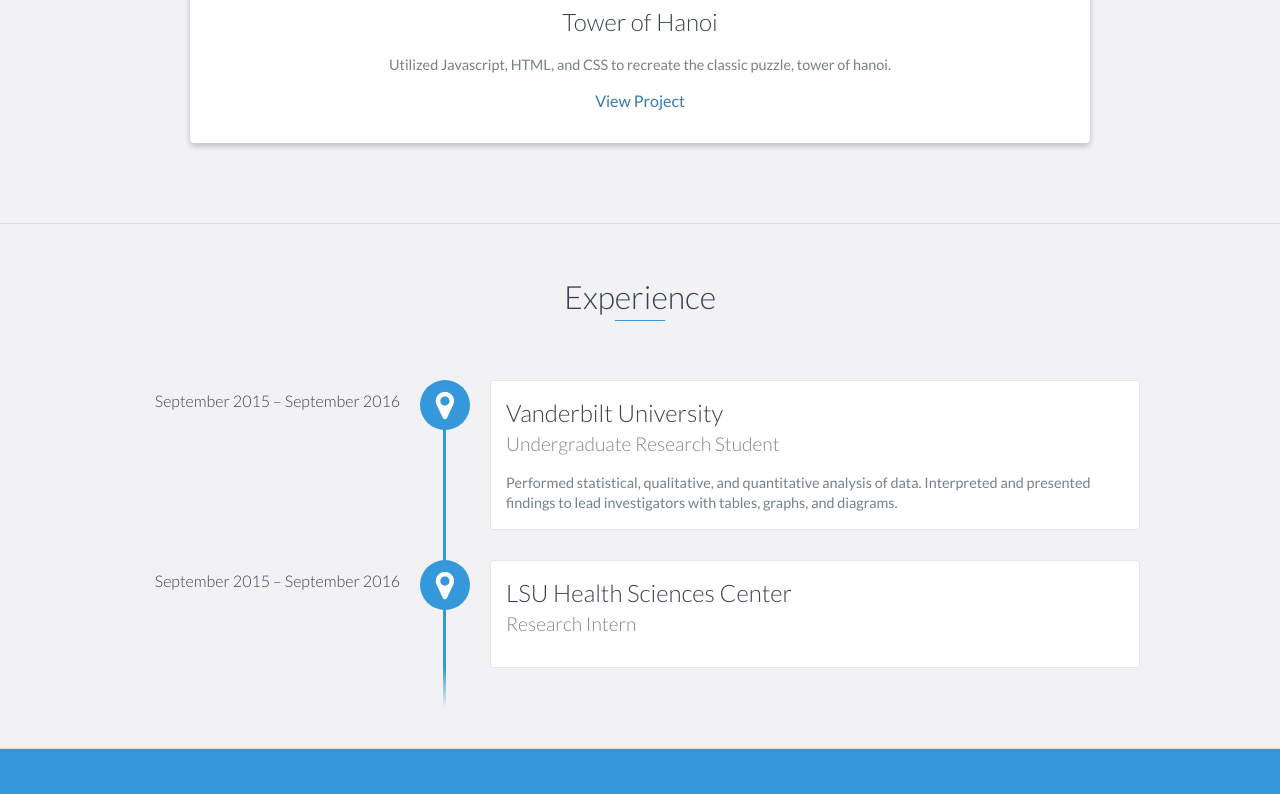
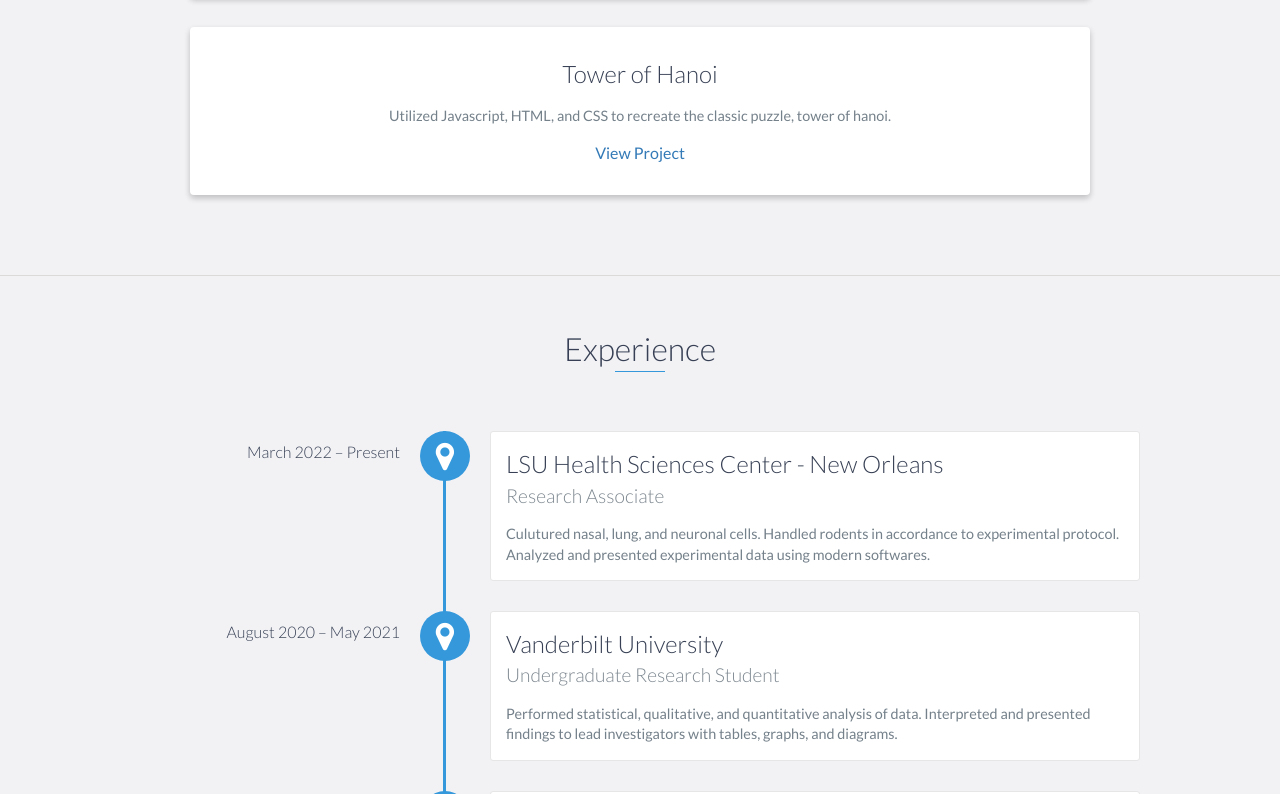
Before and after one commit to byerspn/byerspn.github.io, a plain HTML site: page index.html in a window 1280 px wide. Shown: the part 2901-3695 px from the top of the page. Drawn offline with nearby package versions, Linux system fonts and the light colour scheme.

Commit message:
various changes, i forgot what all

```diff
--- a/index.html
+++ b/index.html
@@ -90,7 +90,7 @@
             <li>Node.js</li>
             <li>MongoDB</li>
             <li>PostgreSQL</li>
-            <li>HTML-5</li>
+            <li>HTML</li>
             <li>CSS</li>
             <li>npm</li>
         </ul>
@@ -101,6 +101,7 @@
             <li>Cell Cultures</li>
             <li>Data Entry</li>
             <li>Tissue Clearing</li>
+            <li>CTLS</li>
             <li>Lipid Extraction</li>
             <li>GraphPad Prism</li>
             <li>Illustrator</li>
@@ -221,7 +222,15 @@
     <div id="experience" class="background-alt">
         <h2 class="heading">Experience</h2>
         <div id="experience-timeline">
-            <div data-date="September 2015 – September 2016">
+            <div data-date="March 2022 – Present">
+                <h3>LSU Health Sciences Center - New Orleans</h3>
+                <h4>Research Associate</h4>
+                <p>
+                    Culutured nasal, lung, and neuronal cells. Handled rodents in accordance to experimental protocol. Analyzed and presented experimental data using modern softwares.
+                </p>
+            </div>
+
+            <div data-date="August 2020 – May 2021">
                 <h3>Vanderbilt University</h3>
                 <h4>Undergraduate Research Student</h4>
                 <p>
@@ -229,8 +238,16 @@
                 </p>
             </div>
 
-            <div data-date="September 2015 – September 2016">
-                <h3>LSU Health Sciences Center</h3>
+            <div data-date="May 2020 – August 2020">
+                <h3>LSU Health Sciences Center - New Orleans</h3>
+                <h4>Research Intern</h4>
+                <p>
+
+                </p>
+            </div>
+
+            <div data-date="May 2016 – August 2016">
+                <h3>LSU Health Sciences Center - New Orleans</h3>
                 <h4>Research Intern</h4>
                 <p>
 
```
